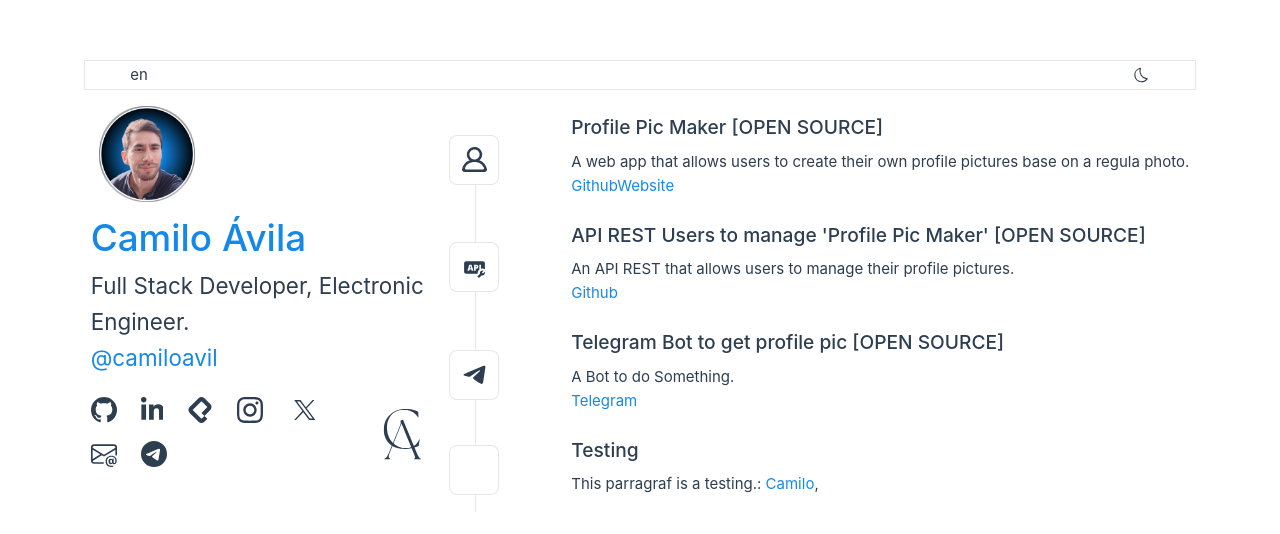
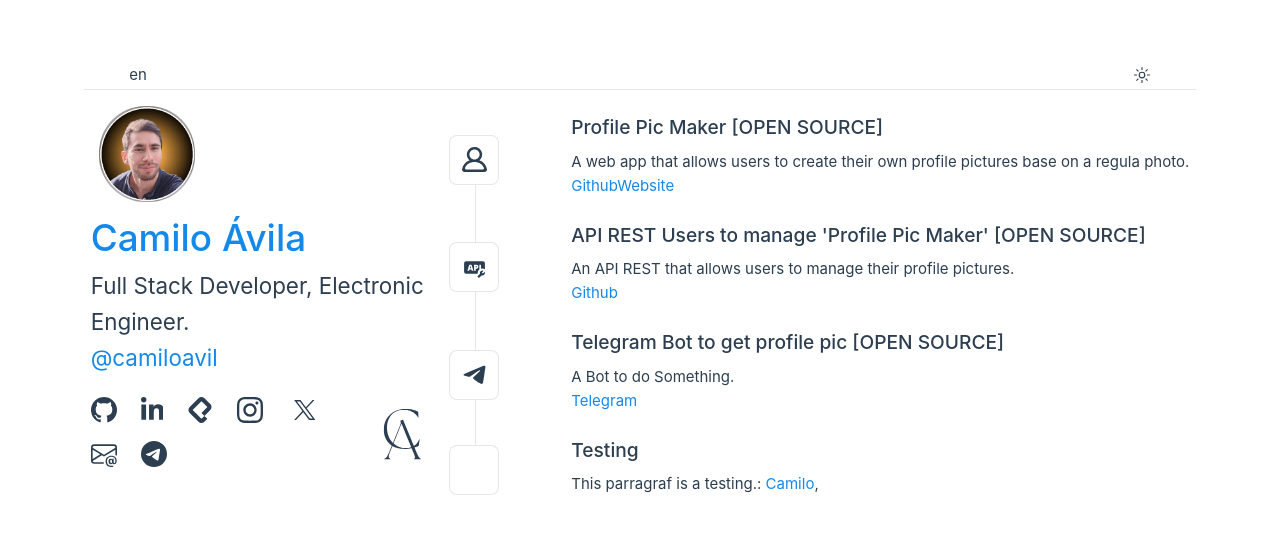
Before and after one commit to camiloavil/My-Landing-Page-Vue, a Vue app: page / in a window 1280 px wide. Shown: the part 106-640 px from the top of the page. Built offline with nearby package versions, Linux system fonts and the light colour scheme.

Commit message:
refactor(Navbar and Banner component)

```diff
--- a/src/App.vue
+++ b/src/App.vue
@@ -30,34 +30,44 @@ onMounted(() => {
   console.log(`Mounted dark_theme is ${useDark.value}`)
 });
 // const post = await fetch(`./assets/links.json`).then((r) => r.json())
+function setLightTheme() {
+    currentTheme.value = 'light';
+
+    document.documentElement.style.setProperty('--primary', 'var(--purple)');
+    document.documentElement.style.setProperty('--background', 'var(--bg--light)');
+    document.documentElement.style.setProperty('--text', 'var(--text--light');
+    document.documentElement.style.setProperty('--link-text', 'var(--link-text--light');
+    document.documentElement.style.setProperty(
+        '--active-link-text',
+        'var(--active-link-text--light'
+    );
+    document.documentElement.style.setProperty('--shadow', 'var(--shadow--light');
+    document.documentElement.style.setProperty('--quote-bg', 'var(--quote-bg--light');
+
+    process.isClient && localStorage.setItem('theme', 'light');
+}
+
 </script>
 
 <template>
   <header>
     <NavBar :language="lang" :themeDark="dark_theme" @changeLanguage="changeLanguage" @changeTheme="dark_theme=!dark_theme"/>
   </header>
-  <section class="big-wrapper">
+  <main class="big-wrapper">
     <section class="wrapper">
-      <MyBrand class="brand" :data_content="links_content" :dark_theme="dark_theme" />
-      <!-- <img @click="dark_theme=!dark_theme" class="profilepicture" src="./assets/pics/profile_orange.png" alt="Profile Pic"> -->
+      <MyBrand :data_content="links_content" :themeDark="dark_theme" @changeTheme="dark_theme=!dark_theme"/>
     </section>
-    <main v-show="data_content.projects.length > 0">
+    <section v-show="data_content.projects.length > 0">
       <MyContent :content="data_content.projects" />
-      <!-- <component :is="TheWelcome" /> -->
-      <div>
-        <!-- <component :is="containerName" msg="Hello Kmi"></component> -->
-        <!-- <p>Esto es una chimba Cami. ahora si a hacer aplicaciones geniales</p> -->
-        <!-- <button @click="countII++">Count is: {{ countII }}</button> -->
-      </div>
-    </main>
-  </section>
+    </section>
+  </main>
 </template>
 
 <style scoped>
 header {
   width: 100%;
   height: 30px;
-  border: 1px solid var(--color-border);
+  border-bottom: 1px solid var(--color-border);
   /* padding: 2px; */
   /* line-height: 1.2; */
 }
--- a/src/components/MyBrand.vue
+++ b/src/components/MyBrand.vue
@@ -1,34 +1,22 @@
 <script setup>
 import LogoLink from './icons/LogoLink.vue';
-import { ref, watch, onMounted } from 'vue';
 
-const pic_src = ref('../assets/pics/profileBlue.png')
+defineEmits(['changeTheme'])
 
-const props = defineProps({
+const {data_content = null, themeDark = false} = defineProps({
   data_content: {
     type: Object,
     required: true
   },
-  dark_theme: {
+  themeDark: {
     type: Boolean,
     required: true
   }
 });
-
-// watch(props.dark_theme, async (newTheme) => {
-//   console.log(`Mounted dark_theme is ${props.dark_theme}`)
-// })
-
-onMounted(() => {
-  console.log(`MyBrand dark_theme is ${props.dark_theme}`)
-  props.dark_theme ? pic_src.value = '../assets/pics/profile_orange.png' : pic_src.value = '../assets/pics/profileBlue.png'
-  console.log(`Pic_src ${pic_src.value}`)
-});
 </script>
 
 <template>
-  <!-- <img @click="dark_theme=!dark_theme" class="profilepicture" src="../assets/pics/profileBlue.png" alt="Profile Pic"> -->
-  <img @click="dark_theme=!dark_theme" class="profilepicture" src="../assets/pics/profileBlue.png" alt="Profile Pic">
+  <img class="profilepicture" @click="$emit('changeTheme')" :src="`src/assets/pics/profile${(themeDark)?'Orange':'Blue'}.png`" alt="Profile Pic">
   <footer class="footer-container">
     <div class="top-container">
       <h1 class="mycolor">{{ data_content.name }}</h1>
--- a/src/components/NavBar.vue
+++ b/src/components/NavBar.vue
@@ -1,6 +1,6 @@
 <script setup>
 
-const props = defineProps({
+const {language, themeDark} = defineProps({
   language: {
     type: String,
     required: true
@@ -18,10 +18,10 @@ const props = defineProps({
       <span @click="$emit('changeLanguage')">{{language}}</span>
     </div>
     <div>
-      <svg v-show="!themeDark" @click="$emit('changeTheme')" xmlns="http://www.w3.org/2000/svg" width="1.2em" height="1.2em" viewBox="0 0 32 32" class="block h-full">
+      <svg v-show="themeDark" @click="$emit('changeTheme')" xmlns="http://www.w3.org/2000/svg" width="1.2em" height="1.2em" viewBox="0 0 32 32" class="block h-full">
         <path d="M16 12.005a4 4 0 1 1-4 4 4.005 4.005 0 0 1 4-4m0-2a6 6 0 1 0 6 6 6 6 0 0 0-6-6zM5.394 6.813l1.414-1.415 3.506 3.506L8.9 10.318zM2 15.005h5v2H2zm3.394 10.192L8.9 21.691l1.414 1.415-3.506 3.505zM15 25.005h2v5h-2zm6.687-1.899 1.414-1.415 3.506 3.506-1.414 1.414zM25 15.005h5v2h-5zm-3.313-6.101 3.506-3.506 1.414 1.415-3.506 3.505zM15 2.005h2v5h-2z" fill="currentColor"/>
       </svg>
-      <svg v-show="themeDark" @click="$emit('changeTheme')" xmlns="http://www.w3.org/2000/svg" width="1.2em" height="1.2em" viewBox="0 0 32 32" class="block h-full">
+      <svg v-show="!themeDark" @click="$emit('changeTheme')" xmlns="http://www.w3.org/2000/svg" width="1.2em" height="1.2em" viewBox="0 0 32 32" class="block h-full">
         <path d="M13.502 5.414a15.075 15.075 0 0 0 11.594 18.194 11.113 11.113 0 0 1-7.975 3.39c-.138 0-.278.005-.418 0a11.094 11.094 0 0 1-3.2-21.584M14.98 3a1.002 1.002 0 0 0-.175.016 13.096 13.096 0 0 0 1.825 25.981c.164.006.328 0 .49 0a13.072 13.072 0 0 0 10.703-5.555 1.01 1.01 0 0 0-.783-1.565A13.08 13.08 0 0 1 15.89 4.38 1.015 1.015 0 0 0 14.98 3z" fill="currentColor"/>
       </svg>
     </div>
```
